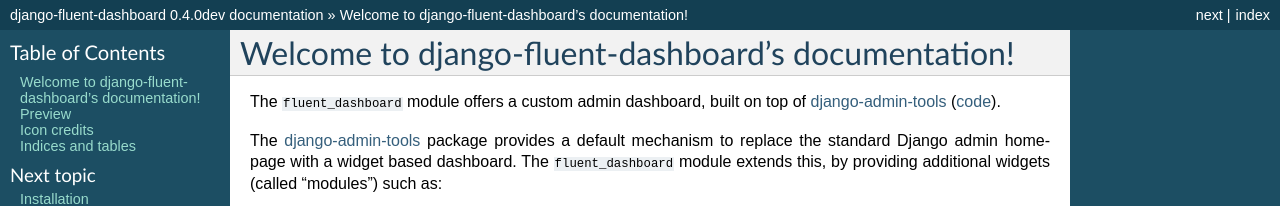
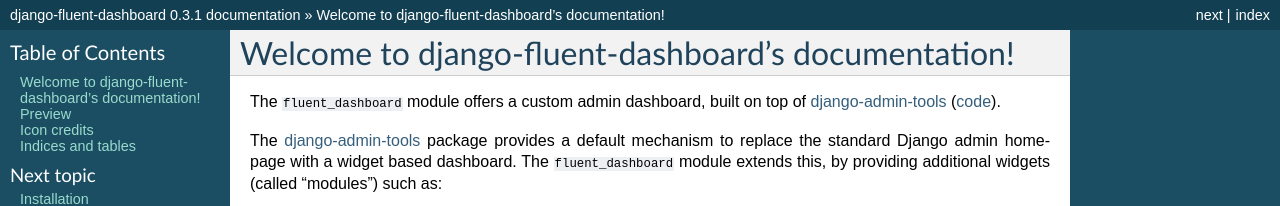
Before and after one commit to django-fluent/django-fluent-dashboard, a Sphinx documentation site: the page built from docs/index.rst, in a window 1280 px wide and 900 px high. Shown: the top 206 px of the window. Built offline with Sphinx 7.4.7, drawn with Linux system fonts in a browser that asks for light colours; some of the changed text lies outside the part shown.

Commit message:
Set version to 0.3.1

```diff
--- a/docs/conf.py
+++ b/docs/conf.py
@@ -53,9 +53,9 @@
 # built documents.
 #
 # The short X.Y version.
-version = '0.4.0'
+version = '0.3.1'
 # The full version, including alpha/beta/rc tags.
-release = '0.4.0dev'
+release = '0.3.1'
 
 # The language for content autogenerated by Sphinx. Refer to documentation
 # for a list of supported languages.
--- a/setup.py
+++ b/setup.py
@@ -14,7 +14,7 @@
 
 setup(
     name='django-fluent-dashboard',
-    version='0.4.0dev',
+    version='0.3.1',
     license='Apache License, Version 2.0',
 
     install_requires=[
```
